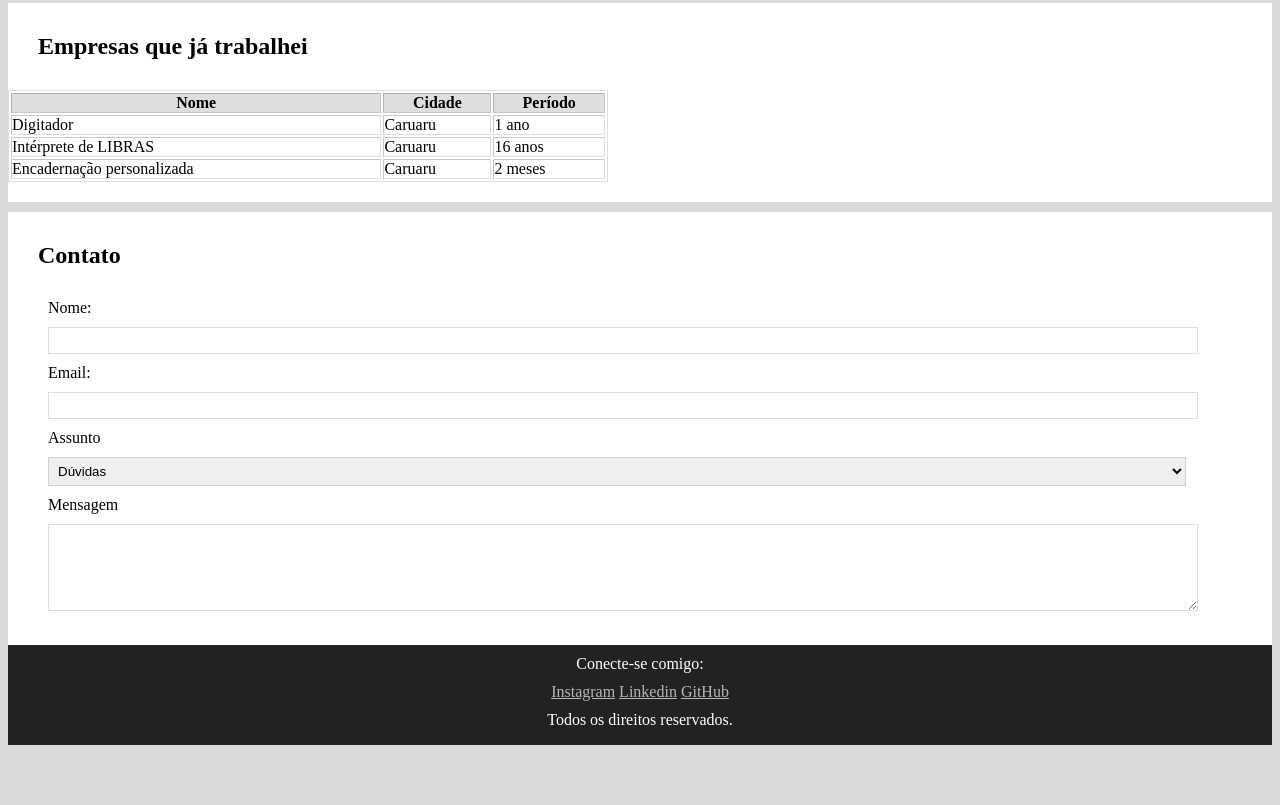
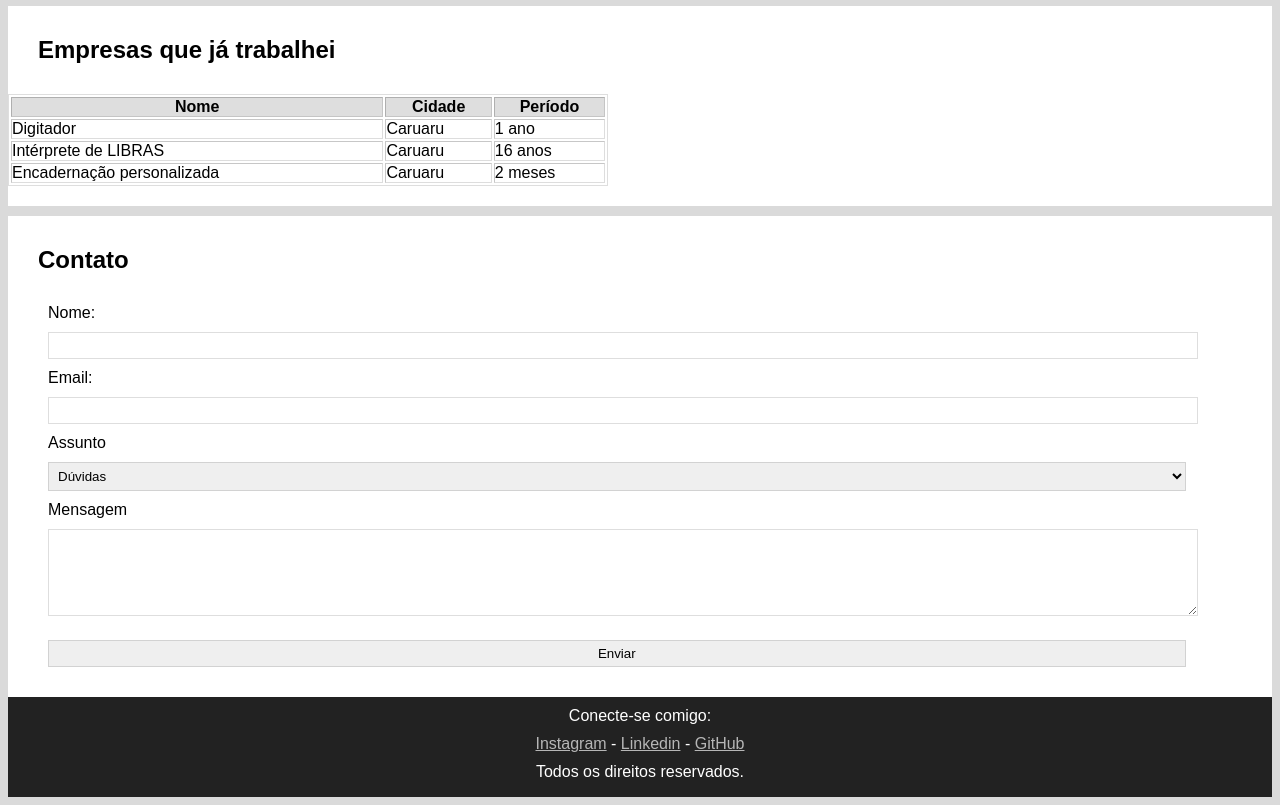
Before and after one commit to SamuelASantos/Portfolio, a plain HTML site: page index.html in a window 1280 px wide. Shown: the part 1162-1967 px from the top of the page. Before the commit the page ends 1915 px from the top, so only its background shows below. Drawn offline with Linux system fonts and the light colour scheme.

Commit message:
Adicionado fonte e adicionado a tag nav
- Adicionado a fonte no body
- Modificado o footer incluindo as ancoras dentro da tag nav

```diff
--- a/assets/css/style.css
+++ b/assets/css/style.css
@@ -4,6 +4,7 @@
 }
 
 body {
+    font-family: Arial, Helvetica, sans-serif;
     background-color: rgba(0, 0, 0, 0.144);
     margin: 8px;
 }
@@ -87,6 +88,6 @@ footer p {
     padding: 10px 0;
 }
 
-footer a {
+nav a {
     color: rgb(182, 182, 182);
 }
--- a/index.html
+++ b/index.html
@@ -90,14 +90,17 @@
                 </select> <br>
                 <label for="mensagem">Mensagem</label> <br>
                 <textarea name="mensagem" id="mensagem" rows="5"></textarea>
+                <input type="submit" value="Enviar">
             </form>
         </section>
     </main>
     <footer>
         <p>Conecte-se comigo:</p>
-        <a href="http://" target="_blank" rel="noopener noreferrer">Instagram</a>
-        <a href="http://" target="_blank" rel="noopener noreferrer">Linkedin</a>
-        <a href="http://" target="_blank" rel="noopener noreferrer">GitHub</a>
+        <nav>
+            <a href="http://" target="_blank" rel="noopener noreferrer">Instagram</a> -
+            <a href="http://" target="_blank" rel="noopener noreferrer">Linkedin</a> -
+            <a href="http://" target="_blank" rel="noopener noreferrer">GitHub</a>
+        </nav>
         <p>Todos os direitos reservados.</p>
     </footer>
 </body>
```
